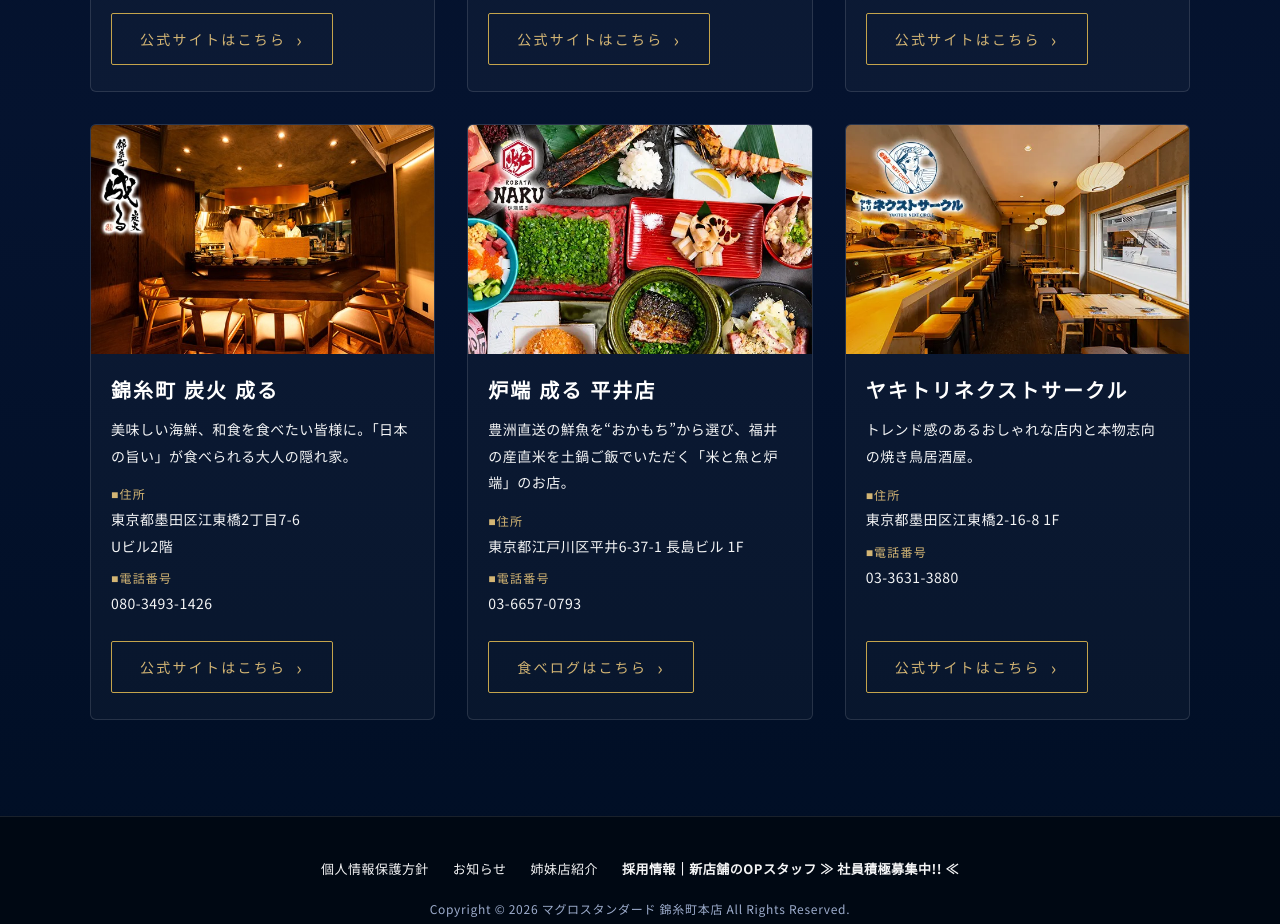
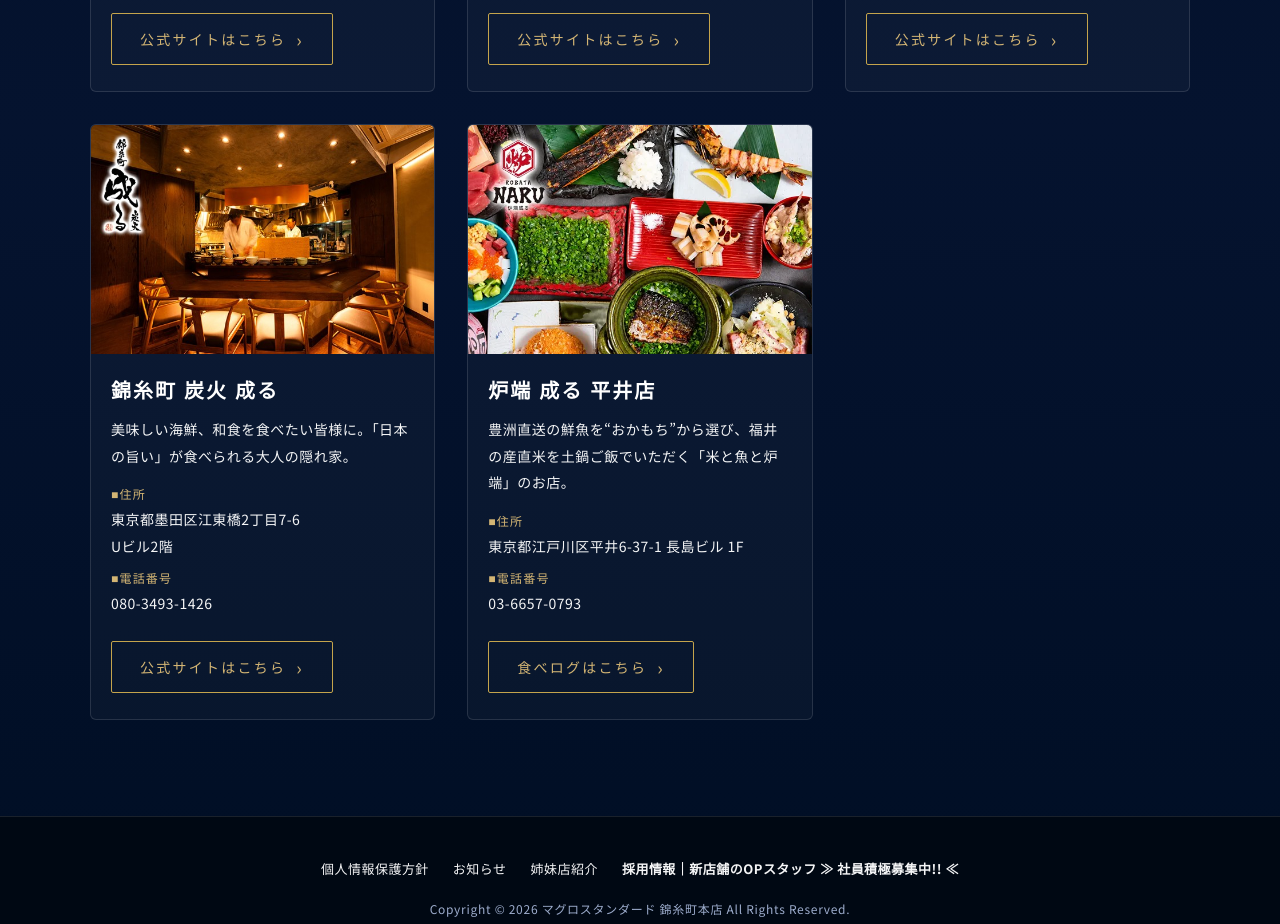
Before and after one commit to yuya-kuroki-pif/maguro-standard-kinshicho, a plain HTML site: page sister-store/index.html in a window 1280 px wide. Shown: the part 1101-2025 px from the top of the page. Drawn offline with Linux system fonts and the light colour scheme.

Commit message:
姉妹店紹介からヤキトリネクストサークルを削除
Co-Authored-By: Claude Fable 5.1 <noreply@anthropic.com>

```diff
--- a/sister-store/index.html
+++ b/sister-store/index.html
@@ -4,12 +4,12 @@
   <meta charset="UTF-8">
   <meta name="viewport" content="width=device-width, initial-scale=1.0">
   <title>姉妹店紹介 | マグロスタンダード 錦糸町本店</title>
-  <meta name="description" content="マグロスタンダード 錦糸町本店の姉妹店をご紹介します。マグロと炉端 成る、マグロスタンダード 門前仲町店、焼鶏 メジャー、錦糸町 炭火 成る、炉端 成る 平井店、ヤキトリネクストサークル。">
+  <meta name="description" content="マグロスタンダード 錦糸町本店の姉妹店をご紹介します。マグロと炉端 成る、マグロスタンダード 門前仲町店、焼鶏 メジャー、錦糸町 炭火 成る、炉端 成る 平井店。">
   <meta property="og:locale" content="ja_JP">
   <meta property="og:type" content="article">
   <meta property="og:site_name" content="マグロスタンダード 錦糸町本店">
   <meta property="og:title" content="姉妹店紹介 | マグロスタンダード 錦糸町本店">
-  <meta property="og:description" content="マグロスタンダード 錦糸町本店の姉妹店をご紹介します。マグロと炉端 成る、マグロスタンダード 門前仲町店、焼鶏 メジャー、錦糸町 炭火 成る、炉端 成る 平井店、ヤキトリネクストサークル。">
+  <meta property="og:description" content="マグロスタンダード 錦糸町本店の姉妹店をご紹介します。マグロと炉端 成る、マグロスタンダード 門前仲町店、焼鶏 メジャー、錦糸町 炭火 成る、炉端 成る 平井店。">
   <meta property="og:url" content="https://maguro-standard-kinshicho.com/sister-store/">
   <meta property="og:image" content="https://maguro-standard-kinshicho.com/images/sister-naru.jpg">
   <meta name="twitter:card" content="summary_large_image">
@@ -150,18 +150,6 @@
             <a class="btn" href="https://tabelog.com/tokyo/A1312/A131202/13325262/" target="_blank" rel="noopener">食べログはこちら</a>
           </div>
         </article>
-        <article class="sister-card">
-          <img src="../images/sister-nextcircle.webp" alt="ヤキトリネクストサークル" width="600" height="400" loading="lazy">
-          <div class="body">
-            <h2>ヤキトリネクストサークル</h2>
-            <p class="desc">トレンド感のあるおしゃれな店内と本物志向の焼き鳥居酒屋。</p>
-            <dl>
-              <dt>■住所</dt><dd>東京都墨田区江東橋2-16-8 1F</dd>
-              <dt>■電話番号</dt><dd><a href="tel:03-3631-3880">03-3631-3880</a></dd>
-            </dl>
-            <a class="btn" href="https://yakitori-nextcircle.com/" target="_blank" rel="noopener">公式サイトはこちら</a>
-          </div>
-        </article>
         </div>
       </div>
     </section>
```
Also changed, not shown: images/sister-nextcircle.webp (deleted).
